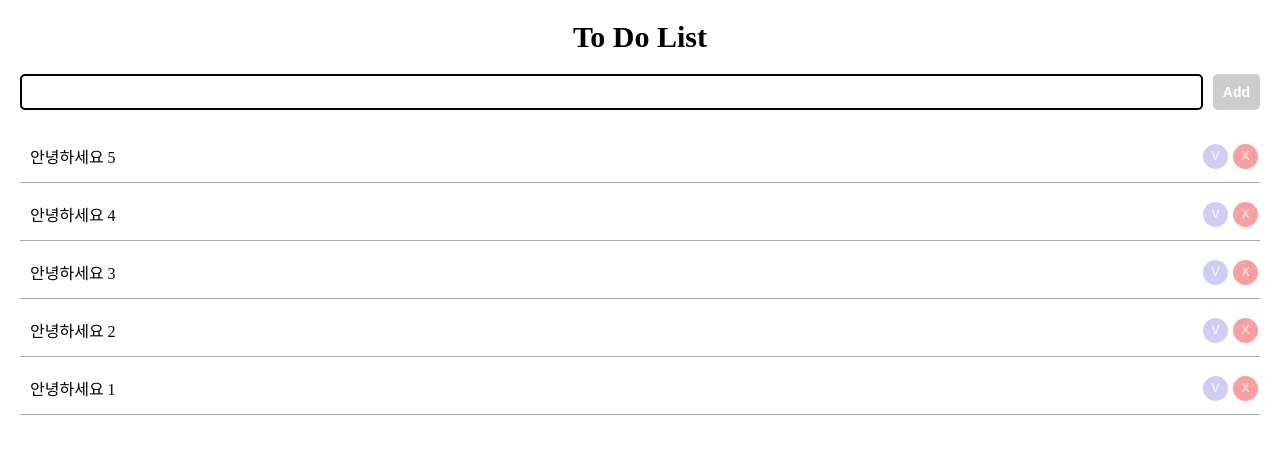
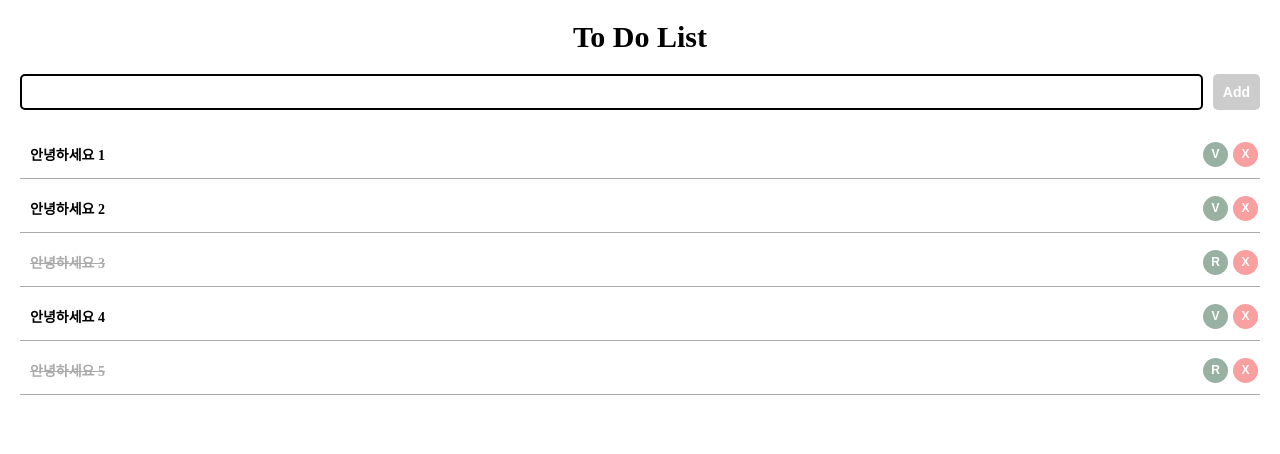
Before and after one commit to sqhtjs0104/todolist, a React (Create React App) app: page / in a window 1280 px wide. Shown: the top 454 px of the page. Built offline with nearby package versions, Linux system fonts and the light colour scheme; the HTML template or start-up script is replaced by a standard one.

Commit message:
Make complete, delete, reprocessing button function

```diff
--- a/src/App.js
+++ b/src/App.js
@@ -126,11 +126,7 @@ const App = memo(() => {
   const [todos, setTodos] = useState([]);
 
   useEffect(() => {
-    const temp = [];
-    for (let i = test.length - 1; i >= 0; i--) {
-      temp.push(test[i]);
-    }
-    setTodos(temp);
+    setTodos(test);
   }, []);
 
   const [newTodoValue, setNewTodoValue] = useState(null);
@@ -159,6 +155,33 @@ const App = memo(() => {
     });
   }, [newTodoValue]);
 
+  const onCompleteButtonClick = useCallback(e => {
+    const index = e.currentTarget.dataset.index;
+    setTodos(state => {
+      const temp = cloneDeep(state);
+      temp[index].checked = true;
+      return temp;
+    });
+  }, []);
+
+  const onReprocessingButtonClick = useCallback(e => {
+    const index = e.currentTarget.dataset.index;
+    setTodos(state => {
+      const temp = cloneDeep(state);
+      temp[index].checked = false;
+      return temp;
+    });
+  }, []);
+
+  const onDeleteButtonClick = useCallback(e => {
+    const index = e.currentTarget.dataset.index;
+    setTodos(state => {
+      const temp = cloneDeep(state);
+      temp.splice(index, 1);
+      return temp;
+    });
+  }, []);
+
   return (
     <Main>
       <h1 className='title'>To Do List</h1>
@@ -174,7 +197,12 @@ const App = memo(() => {
               return (
                 <Todo
                   key={i}
+                  index={i}
                   content={v.content}
+                  checked={v.checked}
+                  complete={onCompleteButtonClick}
+                  reprocessing={onReprocessingButtonClick}
+                  delete={onDeleteButtonClick}
                 />
               )
             })
--- a/src/components/Todo.js
+++ b/src/components/Todo.js
@@ -24,16 +24,23 @@ const TodoItem = styled.li`
 		flex: 1;
 		padding: 6px 2px 6px 8px;
 		border-radius: 5px;
+		font-size: 14px;
+		font-weight: 600;
 
-		transition: all 0.4s;
+		transition: all 0.2s;
 
 		&:hover {
 			cursor: pointer;
-			background-color: #edf8e6;
+			background-color: #e5e5e5;
 		}
 
 		&:active {
-			background-color: #adb9ad;
+			background-color: #ccc;
+		}
+
+		&.todo__completed {
+			color: #aaa;
+			text-decoration-line: line-through;
 		}
 	}
 
@@ -41,6 +48,7 @@ const TodoItem = styled.li`
 		width: 25px;
 		height: 25px;
 		font-size: 12px;
+		font-weight: 600;
 		border: none;
 		border-radius: 50%;
 		margin-left: 5px;
@@ -58,10 +66,10 @@ const TodoItem = styled.li`
 		}
 
 		&:first-of-type {
-      background-color: #cdcdf5;
+      background-color: #98b1a3;
 
       &:active {
-        background-color: #7c7cf0;
+        background-color: #437e61;
       }
 		}
 
@@ -78,9 +86,20 @@ const TodoItem = styled.li`
 const Todo = memo(props => {
 	return (
 		<TodoItem>
-			<span>{props.content}</span>
-			<button>V</button>
-			<button>X</button>
+			{
+				props.checked ? (
+					<>
+						<span className='todo__completed'>{props.content}</span>
+						<button data-index={props.index} onClick={props.reprocessing}>R</button>
+					</>
+				) : (
+					<>
+						<span>{props.content}</span>
+						<button data-index={props.index} onClick={props.complete}>V</button>
+					</>
+				)
+			}
+			<button data-index={props.index} onClick={props.delete}>X</button>
 		</TodoItem>
 	);
 });
```
